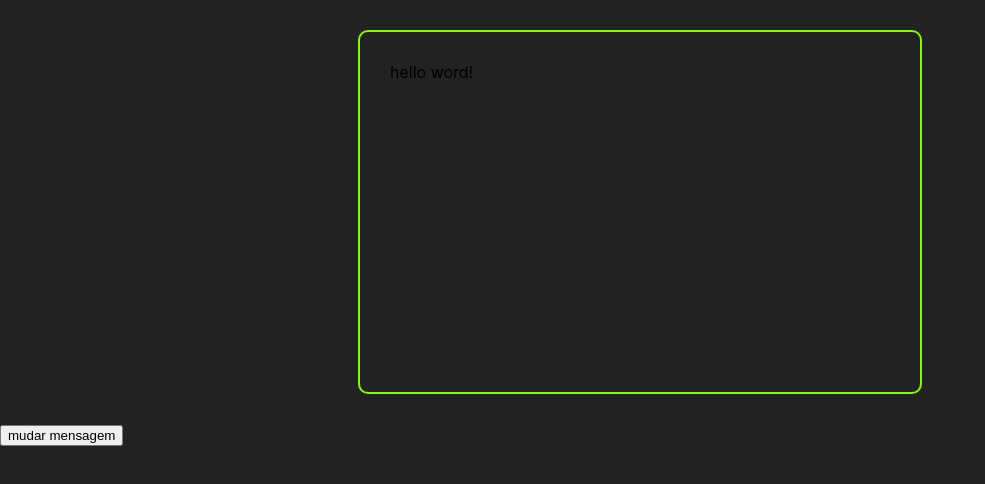
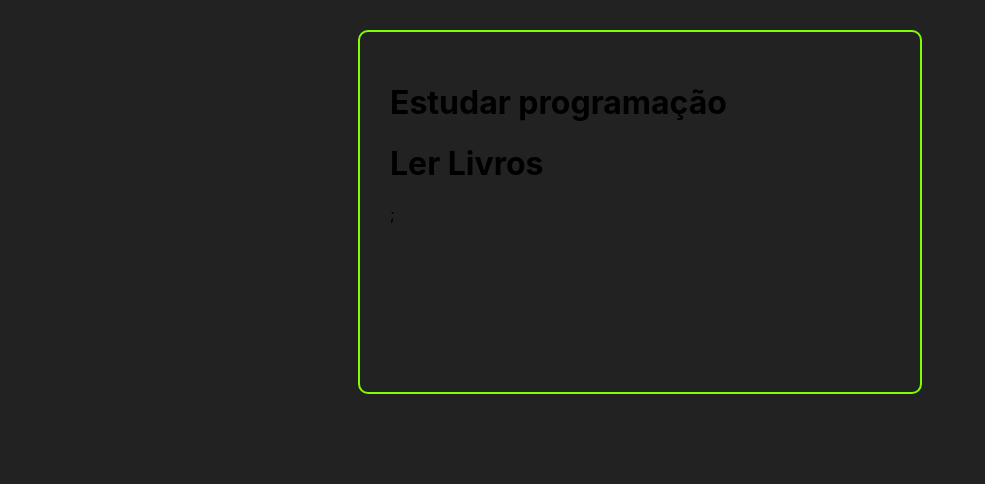
Before and after one commit to mathocihara/Agenda-Tarefa, a React (Create React App) app in the folder my-app/: page / in a window 1280 px wide. Shown: the top 484 px of the page, without its empty margins (0-985 px from the left). Built offline with nearby package versions, Linux system fonts and the light colour scheme.

Commit message:
estruturas para retornar o conteudo na tela

```diff
--- a/my-app/src/App.js
+++ b/my-app/src/App.js
@@ -1,12 +1,23 @@
 import React, { useState } from 'react';
 import '../src/App.css';
+import Tasks from './componetes/Tasks';
 const App = () =>{
-  const [message, setMessage] = useState("hello word!");
+  const [tasks, setTasks ] = useState([{
+
+    id:'1',
+    title:  'Estudar programação',
+    completed: false,
+  },
+
+  {
+    id:'2',
+    title:  'Ler Livros',
+    completed: true,
+  }]);
   return (
 
     <div>
-    <div className='container'>{message}</div>
-    <button onClick={() =>setMessage ( "heloooooooooo")}>mudar mensagem</button>
+    <div className='container'> <Tasks tasks={tasks} /> </div>
     </div>
 
   );
--- /dev/null
+++ b/my-app/src/componetes/Task.js
@@ -0,0 +1,7 @@
+import React from "react";
+
+const Task = ({task}) => {
+    return (  <h1>{task.title}</h1> );
+}
+
+export default Task;
--- /dev/null
+++ b/my-app/src/componetes/Tasks.js
@@ -0,0 +1,19 @@
+import React from "react";
+import Task from "./Task";
+
+const Tasks = ({ tasks }) =>{
+    return (
+        <>
+
+        {tasks.map((task) =>
+            <Task task ={task} />
+        )};
+
+
+        </>
+
+
+    );
+};
+
+export default Tasks;
```
